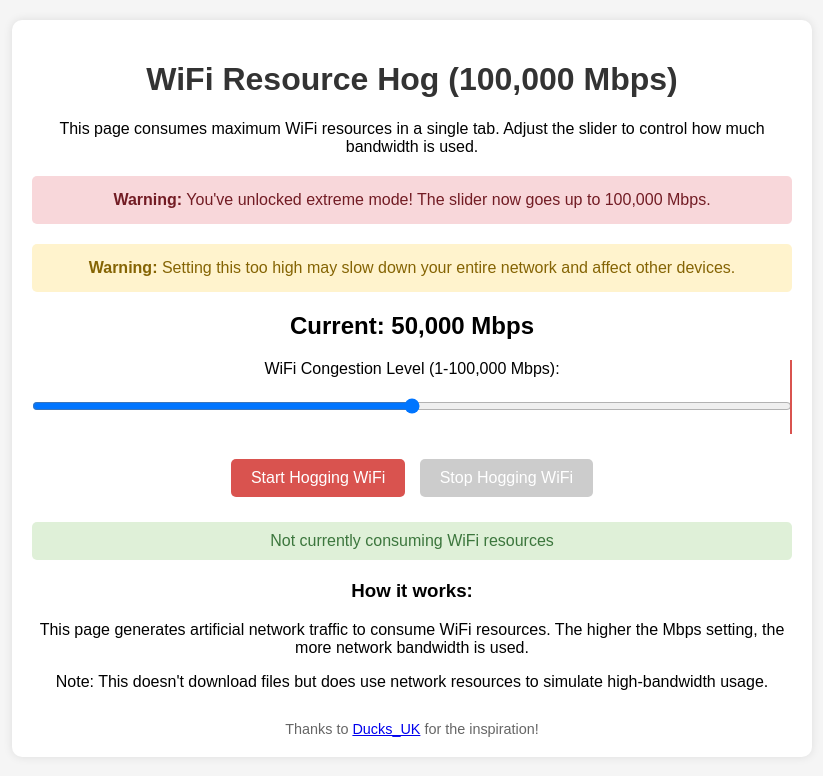
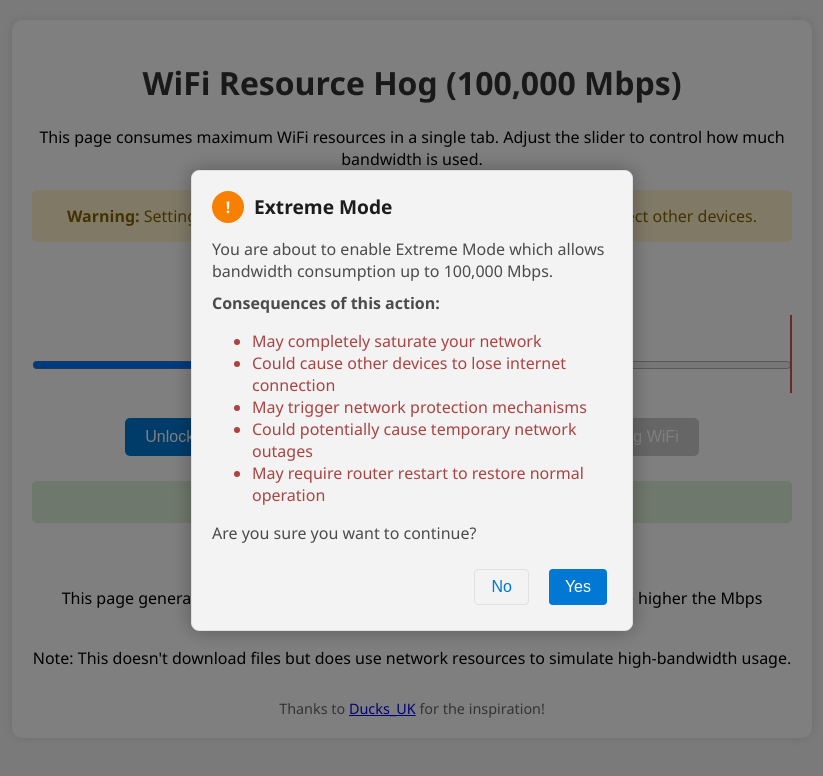
Before and after one commit to WaterFowl-Studio/Wifi-Mash, a plain HTML site: page index.html in a window 1280 px wide. Both pictures are taken after a click on the button "Unlock Extreme Mode". Shown: the whole page, without its empty margins (228-1051 px from the left). Drawn offline with Linux system fonts and the light colour scheme.

Commit message:
Update index.html

```diff
--- a/index.html
+++ b/index.html
@@ -6,7 +6,7 @@
     <title>WiFi Resource Hog (100,000 Mbps)</title>
     <style>
         body {
-            font-family: Arial, sans-serif;
+            font-family: 'Segoe UI', Tahoma, Geneva, Verdana, sans-serif;
             max-width: 800px;
             margin: 0 auto;
             padding: 20px;
@@ -39,7 +39,7 @@
         }
         button {
             padding: 10px 20px;
-            background-color: #d9534f;
+            background-color: #0078d4;
             color: white;
             border: none;
             border-radius: 5px;
@@ -48,7 +48,7 @@
             margin: 5px;
         }
         button:hover {
-            background-color: #c9302c;
+            background-color: #0063b1;
         }
         button:disabled {
             background-color: #cccccc;
@@ -91,7 +91,7 @@
             position: relative;
         }
         .slider-thumb {
-            background-color: #d9534f;
+            background-color: #0078d4;
         }
         .max-line {
             position: absolute;
@@ -107,6 +107,89 @@
             margin-top: 30px;
             font-size: 0.9em;
             color: #666;
+        }
+
+        /* Windows 11 style modal */
+        .modal-overlay {
+            position: fixed;
+            top: 0;
+            left: 0;
+            right: 0;
+            bottom: 0;
+            background-color: rgba(0, 0, 0, 0.5);
+            display: flex;
+            justify-content: center;
+            align-items: center;
+            z-index: 1000;
+            opacity: 0;
+            pointer-events: none;
+            transition: opacity 0.3s;
+        }
+        .modal-overlay.active {
+            opacity: 1;
+            pointer-events: all;
+        }
+        .modal {
+            background-color: #f3f3f3;
+            border-radius: 8px;
+            padding: 20px;
+            width: 400px;
+            box-shadow: 0 0 20px rgba(0, 0, 0, 0.3);
+            border: 1px solid #e0e0e0;
+        }
+        .modal-header {
+            display: flex;
+            align-items: center;
+            margin-bottom: 15px;
+        }
+        .modal-icon {
+            width: 32px;
+            height: 32px;
+            margin-right: 10px;
+            background-color: #f78000;
+            border-radius: 50%;
+            display: flex;
+            align-items: center;
+            justify-content: center;
+            color: white;
+            font-weight: bold;
+        }
+        .modal-title {
+            font-size: 1.2em;
+            font-weight: 600;
+            color: #1c1c1c;
+        }
+        .modal-content {
+            margin-bottom: 20px;
+            text-align: left;
+        }
+        .modal-content p {
+            margin: 10px 0;
+            color: #4b4b4b;
+        }
+        .modal-buttons {
+            display: flex;
+            justify-content: flex-end;
+            gap: 10px;
+        }
+        .modal-btn {
+            padding: 8px 16px;
+            border-radius: 4px;
+            border: none;
+            cursor: pointer;
+            font-weight: 500;
+        }
+        .modal-btn.primary {
+            background-color: #0078d4;
+            color: white;
+        }
+        .modal-btn.secondary {
+            background-color: #f3f3f3;
+            color: #0078d4;
+            border: 1px solid #e0e0e0;
+        }
+        .modal-btn:hover {
+            opacity: 0.8;
         }
     </style>
 </head>
@@ -128,7 +211,7 @@
         <div class="slider-container">
             <label for="bandwidth-slider">WiFi Congestion Level (1-100,000 Mbps):</label>
             <div class="max-line"></div>
-            <input type="range" min="1" max="100000" value="500" class="slider" id="bandwidth-slider">
+            <input type="range" min="1" max="1000" value="500" class="slider" id="bandwidth-slider">
         </div>
 
         <div class="controls">
@@ -152,6 +235,32 @@
         </div>
     </div>
 
+    <!-- Windows 11 style modal -->
+    <div class="modal-overlay" id="extremeModeModal">
+        <div class="modal">
+            <div class="modal-header">
+                <div class="modal-icon">!</div>
+                <div class="modal-title">Extreme Mode</div>
+            </div>
+            <div class="modal-content">
+                <p>You are about to enable Extreme Mode which allows bandwidth consumption up to 100,000 Mbps.</p>
+                <p><strong>Consequences of this action:</strong></p>
+                <ul>
+                    <li>May completely saturate your network</li>
+                    <li>Could cause other devices to lose internet connection</li>
+                    <li>May trigger network protection mechanisms</li>
+                    <li>Could potentially cause temporary network outages</li>
+                    <li>May require router restart to restore normal operation</li>
+                </ul>
+                <p>Are you sure you want to continue?</p>
+            </div>
+            <div class="modal-buttons">
+                <button class="modal-btn secondary" id="modalNo">No</button>
+                <button class="modal-btn primary" id="modalYes">Yes</button>
+            </div>
+        </div>
+    </div>
+
     <script>
         // DOM elements
         const slider = document.getElementById('bandwidth-slider');
@@ -161,6 +270,9 @@
         const status = document.getElementById('status');
         const unlockBtn = document.getElementById('unlock-btn');
         const unlockWarning = document.getElementById('unlock-warning');
+        const extremeModeModal = document.getElementById('extremeModeModal');
+        const modalYes = document.getElementById('modalYes');
+        const modalNo = document.getElementById('modalNo');
 
         // Variables
         let trafficInterval;
@@ -176,12 +288,22 @@
 
         // Unlock extreme mode
         unlockBtn.addEventListener('click', function() {
+            extremeModeModal.classList.add('active');
+        });
+
+        // Modal buttons
+        modalYes.addEventListener('click', function() {
             isUnlocked = true;
+            extremeModeModal.classList.remove('active');
             unlockWarning.style.display = 'block';
             unlockBtn.style.display = 'none';
             slider.max = 100000;
             slider.value = 50000;
             mbpsDisplay.textContent = `Current: 50,000 Mbps`;
+        });
+
+        modalNo.addEventListener('click', function() {
+            extremeModeModal.classList.remove('active');
         });
 
         // Start traffic generation
```
